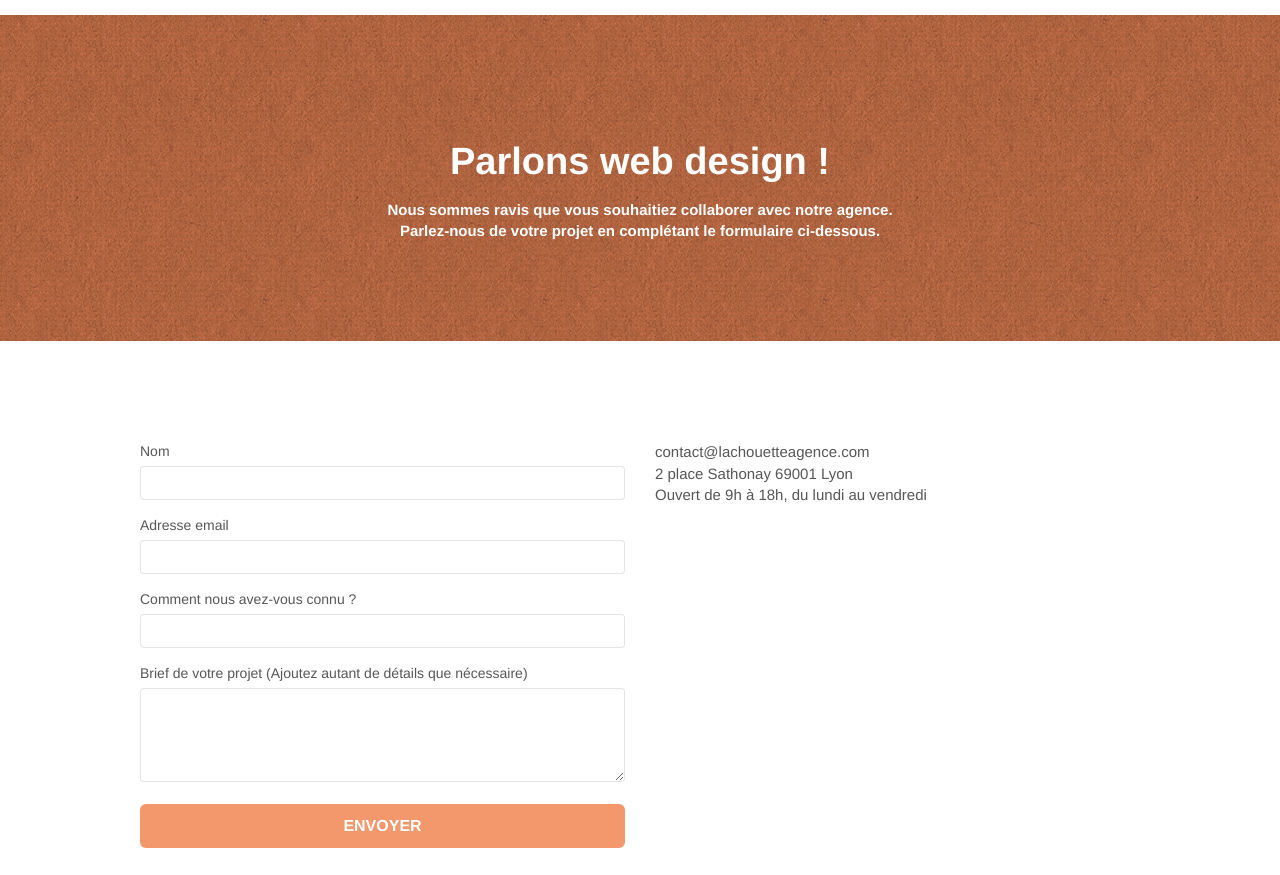
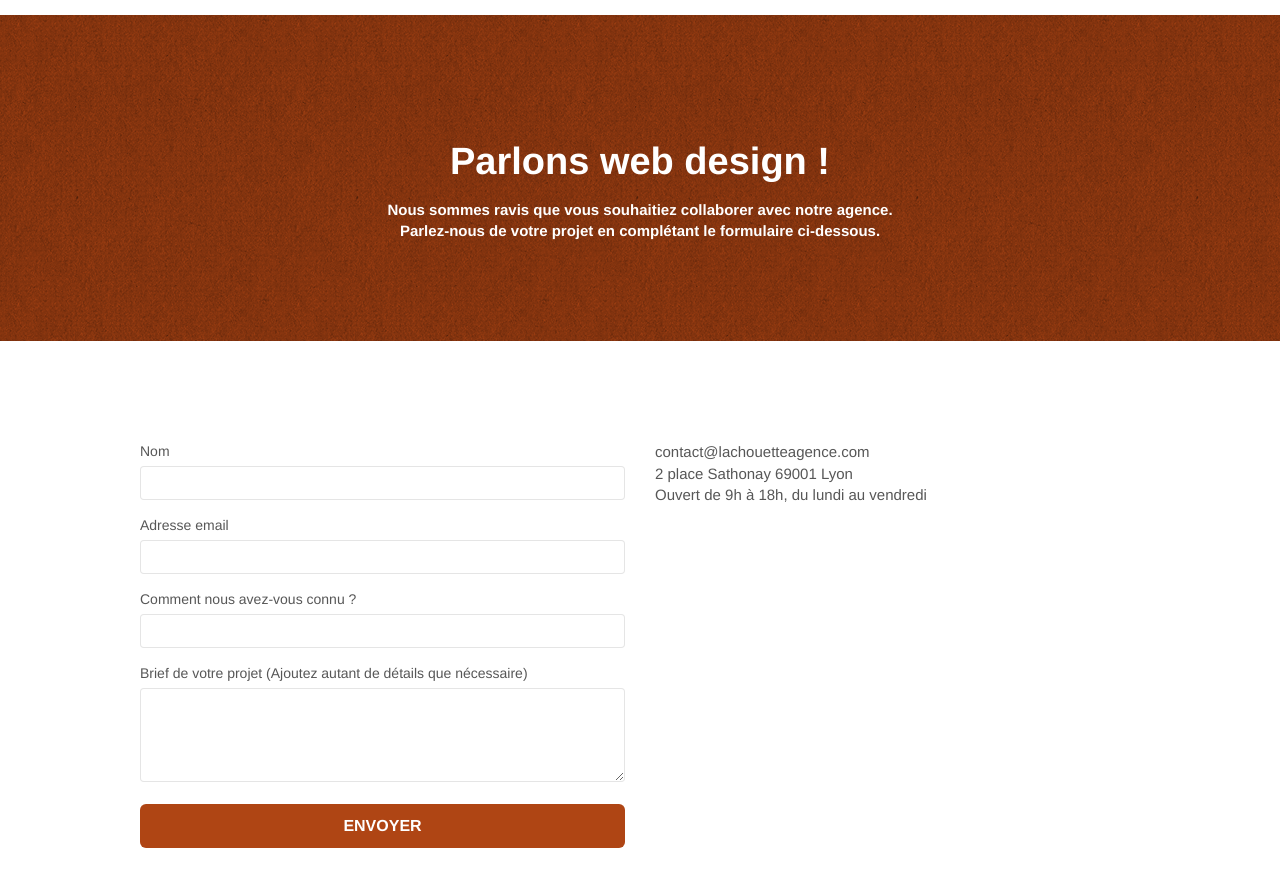
Before and after one commit to AxelLaunay/p4_AxelLaunay_LaChouetteAgence, a plain HTML site: page Contact.html in a window 1280 px wide. Shown: the part 77-952 px from the top of the page. Drawn offline with Linux system fonts and the light colour scheme.

Commit message:
changement de couleur

```diff
--- a/style.css
+++ b/style.css
@@ -752,7 +752,7 @@ h4 {
 }
 
 .black-background {
-    background-color: rgba(195, 195, 195, .7);
+    background-color: rgba(31, 31, 31, 0.7);
     padding: 40px 40px 40px 40px
 }
 
@@ -770,7 +770,7 @@ h4 {
 }
 
 .bgc-atomic-tangerine {
-    background-color: #e98455
+    background-color: #af4514
 }
 
 .tc-white {
@@ -779,12 +779,12 @@ h4 {
 }
 
 .btn-atomic-tangerine {
-    background: #f3976c;
+    background: #af4514;
     color: #fff!important
 }
 
 .btn-atomic-tangerine:hover {
-    background: #c27956!important;
+    background: #ca5017!important;
     color: #fff!important
 }
 
```
